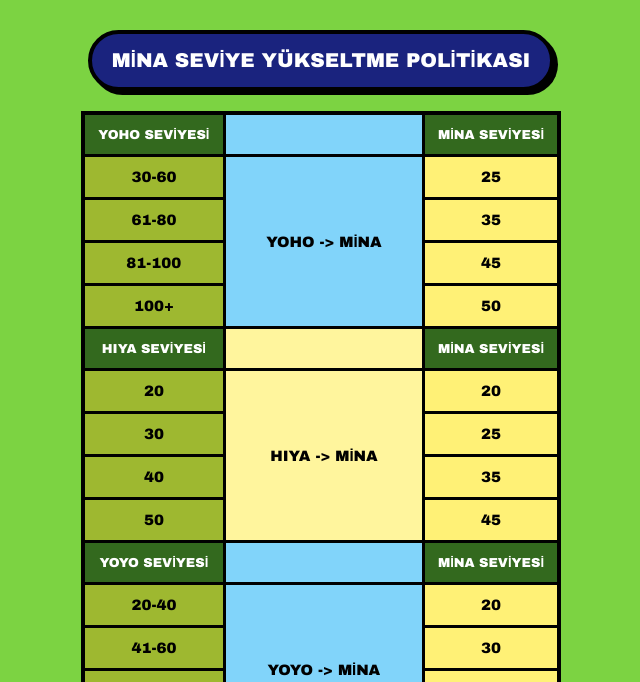
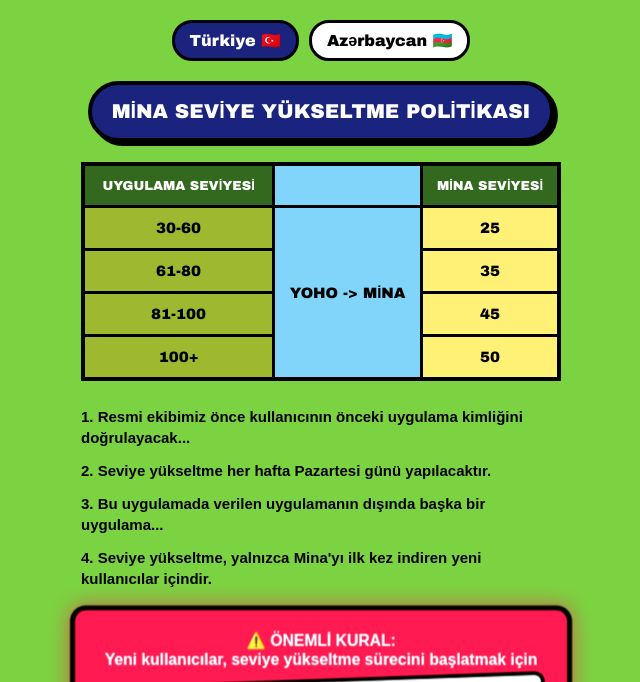
Before and after one commit to minavoice/Minavoice-Seviye-Y-kseltme-politikas-, a plain HTML site: page index.html in a window 1280 px wide. Shown: the top 682 px of the page, without its empty margins (319-959 px from the left). Drawn offline with Linux system fonts and the light colour scheme.

Commit message:
Update index.html

```diff
--- a/index.html
+++ b/index.html
@@ -13,6 +13,26 @@
             flex-direction: column;
             align-items: center;
             font-family: 'Arial Black', sans-serif;
+        }
+
+        /* Dil Butonları Stili */
+        .lang-container {
+            margin-top: 10px;
+            display: flex;
+            gap: 10px;
+        }
+        .lang-btn {
+            padding: 8px 15px;
+            border: 3px solid #000;
+            border-radius: 20px;
+            cursor: pointer;
+            font-weight: 900;
+            background: #fff;
+            transition: 0.3s;
+        }
+        .lang-btn.active {
+            background: #1a237e;
+            color: #fff;
         }
 
         .main-title {
@@ -54,13 +74,11 @@
             color: #000;
         }
 
-        /* Renkler */
         .bg-olive { background-color: #9eb830; }
         .bg-blue { background-color: #81d4fa; }
         .bg-yellow-light { background-color: #fff59d; }
         .bg-yellow-bright { background-color: #fff176; }
 
-        /* Kurallar Bölümü */
         .footer-text {
             max-width: 480px;
             margin-top: 25px;
@@ -73,9 +91,8 @@
 
         .rule-item { margin-bottom: 12px; line-height: 1.4; }
 
-        /* PATLAYAN 5. KURAL */
         .boom-rule {
-            background-color: #ff1744; /* Canlı Kırmızı */
+            background-color: #ff1744;
             color: white;
             padding: 20px;
             border: 5px solid #000;
@@ -96,59 +113,106 @@
             padding: 10px;
             border: 4px solid #000;
             border-radius: 10px;
-            transform: rotate(-2deg); /* Hafif yamuk duruş patlama havası verir */
+            transform: rotate(-2deg);
         }
 
         @keyframes explosion {
             0% { transform: scale(1); filter: brightness(1); }
-            50% { transform: scale(1.05); filter: brightness(1.2); box-shadow: 0px 0px 40px rgba(255, 23, 68, 0.9); }
+            50% { transform: scale(1.05); filter: brightness(1.2); }
             100% { transform: scale(1); filter: brightness(1); }
         }
     </style>
 </head>
 <body>
 
-    <div class="main-title">MİNA SEVİYE YÜKSELTME POLİTİKASI</div>
+    <div class="lang-container">
+        <div id="btn-tr" class="lang-btn active" onclick="changeLang('tr')">Türkiye 🇹🇷</div>
+        <div id="btn-az" class="lang-btn" onclick="changeLang('az')">Azərbaycan 🇦🇿</div>
+    </div>
+
+    <div class="main-title" id="txt-main-title">MİNA SEVİYE YÜKSELTME POLİTİKASI</div>
 
     <div class="table-container">
         <table>
-            <tr><th>YOHO SEVİYESİ</th><th class="bg-blue"></th><th>MİNA SEVİYESİ</th></tr>
-            <tr><td class="bg-olive">30-60</td><td rowspan="4" class="bg-blue">YOHO -> MİNA</td><td class="bg-yellow-bright">25</td></tr>
-            <tr><td class="bg-olive">61-80</td><td class="bg-yellow-bright">35</td></tr>
-            <tr><td class="bg-olive">81-100</td><td class="bg-yellow-bright">45</td></tr>
-            <tr><td class="bg-olive">100+</td><td class="bg-yellow-bright">50</td></tr>
-
-            <tr><th>HIYA SEVİYESİ</th><th class="bg-yellow-light"></th><th>MİNA SEVİYESİ</th></tr>
-            <tr><td class="bg-olive">20</td><td rowspan="4" class="bg-yellow-light">HIYA -> MİNA</td><td class="bg-yellow-bright">20</td></tr>
-            <tr><td class="bg-olive">30</td><td class="bg-yellow-bright">25</td></tr>
-            <tr><td class="bg-olive">40</td><td class="bg-yellow-bright">35</td></tr>
-            <tr><td class="bg-olive">50</td><td class="bg-yellow-bright">45</td></tr>
-
-            <tr><th>YOYO SEVİYESİ</th><th class="bg-blue"></th><th>MİNA SEVİYESİ</th></tr>
-            <tr><td class="bg-olive">20-40</td><td rowspan="4" class="bg-blue">YOYO -> MİNA</td><td class="bg-yellow-bright">20</td></tr>
-            <tr><td class="bg-olive">41-60</td><td class="bg-yellow-bright">30</td></tr>
-            <tr><td class="bg-olive">61-80</td><td class="bg-yellow-bright">40</td></tr>
-            <tr><td class="bg-olive">81-100</td><td class="bg-yellow-bright">50</td></tr>
-
-            <tr><th>SOULCHILL</th><th class="bg-yellow-light"></th><th>MİNA SEVİYESİ</th></tr>
-            <tr><td class="bg-olive">20</td><td rowspan="3" class="bg-yellow-light">SOULCHILL -> MİNA</td><td class="bg-yellow-bright">20</td></tr>
-            <tr><td class="bg-olive">30</td><td class="bg-yellow-bright">30</td></tr>
-            <tr><td class="bg-olive">60</td><td class="bg-yellow-bright">60</td></tr>
+            <thead>
+                <tr>
+                    <th id="th-app-level">UYGULAMA SEVİYESİ</th>
+                    <th class="bg-blue"></th>
+                    <th id="th-mina-level">MİNA SEVİYESİ</th>
+                </tr>
+            </thead>
+            <tbody>
+                <tr><td class="bg-olive">30-60</td><td rowspan="4" class="bg-blue">YOHO -> MİNA</td><td class="bg-yellow-bright">25</td></tr>
+                <tr><td class="bg-olive">61-80</td><td class="bg-yellow-bright">35</td></tr>
+                <tr><td class="bg-olive">81-100</td><td class="bg-yellow-bright">45</td></tr>
+                <tr><td class="bg-olive">100+</td><td class="bg-yellow-bright">50</td></tr>
+                </tbody>
         </table>
     </div>
 
     <div class="footer-text">
-        <div class="rule-item">1. Resmi ekibimiz önce kullanıcının önceki uygulama kimliğini doğrulayacak ve ardından seviye yükseltme gerçekleşecektir. (Doğrulama için lütfen <strong>[TR01-TR05 İLE İLETİŞİME GEÇİN]</strong>)</div>
-        <div class="rule-item">2. Seviye yükseltme her hafta Pazartesi günü yapılacaktır.</div>
-        <div class="rule-item">3. Bu uygulamada verilen uygulamanın dışında başka bir uygulamanın kimliği varsa, %40 ile %50 arasında seviye yükseltme uygulanır.</div>
-        <div class="rule-item">4. Seviye yükseltme, yalnızca Mina'yı ilk kez indiren yeni kullanıcılar içindir.</div>
+        <div class="rule-item" id="rule-1">1. Resmi ekibimiz önce kullanıcının önceki uygulama kimliğini doğrulayacak...</div>
+        <div class="rule-item" id="rule-2">2. Seviye yükseltme her hafta Pazartesi günü yapılacaktır.</div>
+        <div class="rule-item" id="rule-3">3. Bu uygulamada verilen uygulamanın dışında başka bir uygulama...</div>
+        <div class="rule-item" id="rule-4">4. Seviye yükseltme, yalnızca Mina'yı ilk kez indiren yeni kullanıcılar içindir.</div>
 
         <div class="boom-rule">
-            <strong>⚠️ ÖNEMLİ KURAL:</strong><br>
-            Yeni kullanıcılar, seviye yükseltme sürecini başlatmak için
-            <span class="price-box">20$ YÜKLEMELİDİR.</span>
+            <strong id="txt-important">⚠️ ÖNEMLİ KURAL:</strong><br>
+            <span id="txt-process-desc">Yeni kullanıcılar, seviye yükseltme sürecini başlatmak için</span>
+            <span class="price-box" id="txt-price">20$ YÜKLEMELİDİR.</span>
         </div>
     </div>
 
+    <script>
+        const langData = {
+            tr: {
+                title: "MİNA SEVİYE YÜKSELTME POLİTİKASI",
+                appLevel: "UYGULAMA SEVİYESİ",
+                minaLevel: "MİNA SEVİYESİ",
+                rule1: "1. Resmi ekibimiz önce kullanıcının önceki uygulama kimliğini doğrulayacak ve ardından seviye yükseltme gerçekleşecektir. (Doğrulama için lütfen [TR01-TR05 İLE İLETİŞİME GEÇİN])",
+                rule2: "2. Seviye yükseltme her hafta Pazartesi günü yapılacaktır.",
+                rule3: "3. Bu uygulamada verilen uygulamanın dışında başka bir uygulamanın kimliği varsa, %40 ile %50 arasında seviye yükseltme uygulanır.",
+                rule4: "4. Seviye yükseltme, yalnızca Mina'yı ilk kez indiren yeni kullanıcılar içindir.",
+                important: "⚠️ ÖNEMLİ KURAL:",
+                desc: "Yeni kullanıcılar, seviye yükseltme sürecini başlatmak için",
+                price: "20$ YÜKLEMELİDİR."
+            },
+            az: {
+                title: "MİNA SƏVİYYƏ QALDIRMA SİYASƏTİ",
+                appLevel: "TƏTBİQ SƏVİYYƏSİ",
+                minaLevel: "MİNA SƏVİYYƏSİ",
+                rule1: "1. Rəsmi komandamız əvvəlcə istifadəçinin əvvəlki tətbiq ID-sini təsdiqləyəcək və sonra səviyyə qaldırılacaq. (Təsdiqləmə üçün [TR01-TR05 İLƏ ƏLAQƏ SAXLAYIN])",
+                rule2: "2. Səviyyə qaldırılması hər həftənin Bazar ertəsi günü həyata keçiriləcək.",
+                rule3: "3. Bu siyahıda olmayan başqa bir tətbiqin ID-si varsa, %40-%50 arası səviyyə qaldırma tətbiq olunur.",
+                rule4: "4. Səviyyə qaldırma yalnız Mina-nı ilk dəfə yükləyən yeni istifadəçilər üçündür.",
+                important: "⚠️ VACİB QAYDA:",
+                desc: "Yeni istifadəçilər səviyyə qaldırma prosesini başlatmaq üçün",
+                price: "20$ YÜKLƏMƏLİDİR."
+            }
+        };
+
+        function changeLang(lang) {
+            // Başlık ve Tablo Başlıkları
+            document.getElementById('txt-main-title').innerText = langData[lang].title;
+            document.getElementById('th-app-level').innerText = langData[lang].appLevel;
+            document.getElementById('th-mina-level').innerText = langData[lang].minaLevel;
+
+            // Kurallar
+            document.getElementById('rule-1').innerText = langData[lang].rule1;
+            document.getElementById('rule-2').innerText = langData[lang].rule2;
+            document.getElementById('rule-3').innerText = langData[lang].rule3;
+            document.getElementById('rule-4').innerText = langData[lang].rule4;
+
+            // Patlayan Kısım
+            document.getElementById('txt-important').innerText = langData[lang].important;
+            document.getElementById('txt-process-desc').innerText = langData[lang].desc;
+            document.getElementById('txt-price').innerText = langData[lang].price;
+
+            // Buton aktiflik durumu
+            document.getElementById('btn-tr').classList.remove('active');
+            document.getElementById('btn-az').classList.remove('active');
+            document.getElementById('btn-' + lang).classList.add('active');
+        }
+    </script>
 </body>
 </html>
```
